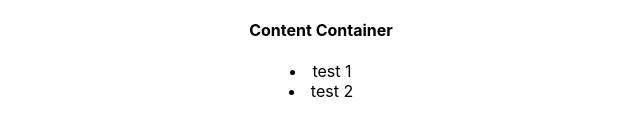
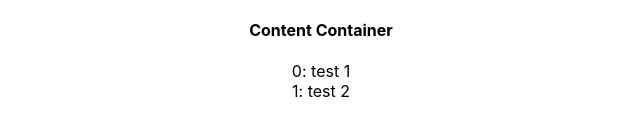
Before and after one commit to dianaroemer/task-app, a React (Create React App) app: page / in a window 1280 px wide. Shown: the part 172-308 px from the top of the page, without its empty margins (319-959 px from the left). Built offline with nearby package versions, Linux system fonts and the light colour scheme.

Commit message:
easy task 1 complete

```diff
--- a/src/App.js
+++ b/src/App.js
@@ -13,12 +13,13 @@ class App extends Component {
 
       this.state = {
         inputArr: [
-          {text: 'test 1', id: uniqid()},
-          {text: 'test 2', id: uniqid()},
+          {text: 'test 1', id: uniqid(), number: 0},
+          {text: 'test 2', id: uniqid(), number: 1},
         ],
         task: {
           id: uniqid(),
           text: '',
+          number: 3,
         }
 
       };
@@ -29,6 +30,7 @@ class App extends Component {
       task: {
         text: newInputText,
         id: this.state.task.id,
+        number: this.state.task.number,
       }
     })
   }
@@ -41,7 +43,8 @@ class App extends Component {
         inputArr: this.state.inputArr.concat(this.state.task),
         task: {
           text: '',
-          id: uniqid()
+          id: uniqid(),
+          number: this.state.task.number + 1,
         },
       })
     }
@@ -55,8 +58,7 @@ class App extends Component {
           <Overview title="Content Container"
             onButtonClick={this.onClickBtn}
             updateInput={this.updateInput}
-            inputArr={this.state.inputArr}
-            input={this.state.task.text}/>
+            inputArr={this.state.inputArr}/>
 
         </div>
     );
--- a/src/Components/Overview.js
+++ b/src/Components/Overview.js
@@ -18,9 +18,10 @@ class Overview extends Component {
         let rows = [];
 
         this.props.inputArr.map((inputElement) => {
+            console.log(inputElement);
             rows.push(
                 <ListElement
-                  element={inputElement.text} key={inputElement.id} />
+                  element={inputElement.text} key={inputElement.id} number={inputElement.number} />
             );
         });
 
@@ -45,7 +46,8 @@ class Overview extends Component {
 
 class ListElement extends Component {
     render () {
-        return <li className="inputListElement">{this.props.element}</li>
+        console.log(this.props);
+        return <div className="inputListElement">{this.props.number}: {this.props.element}</div>
     }
 }
 
```
